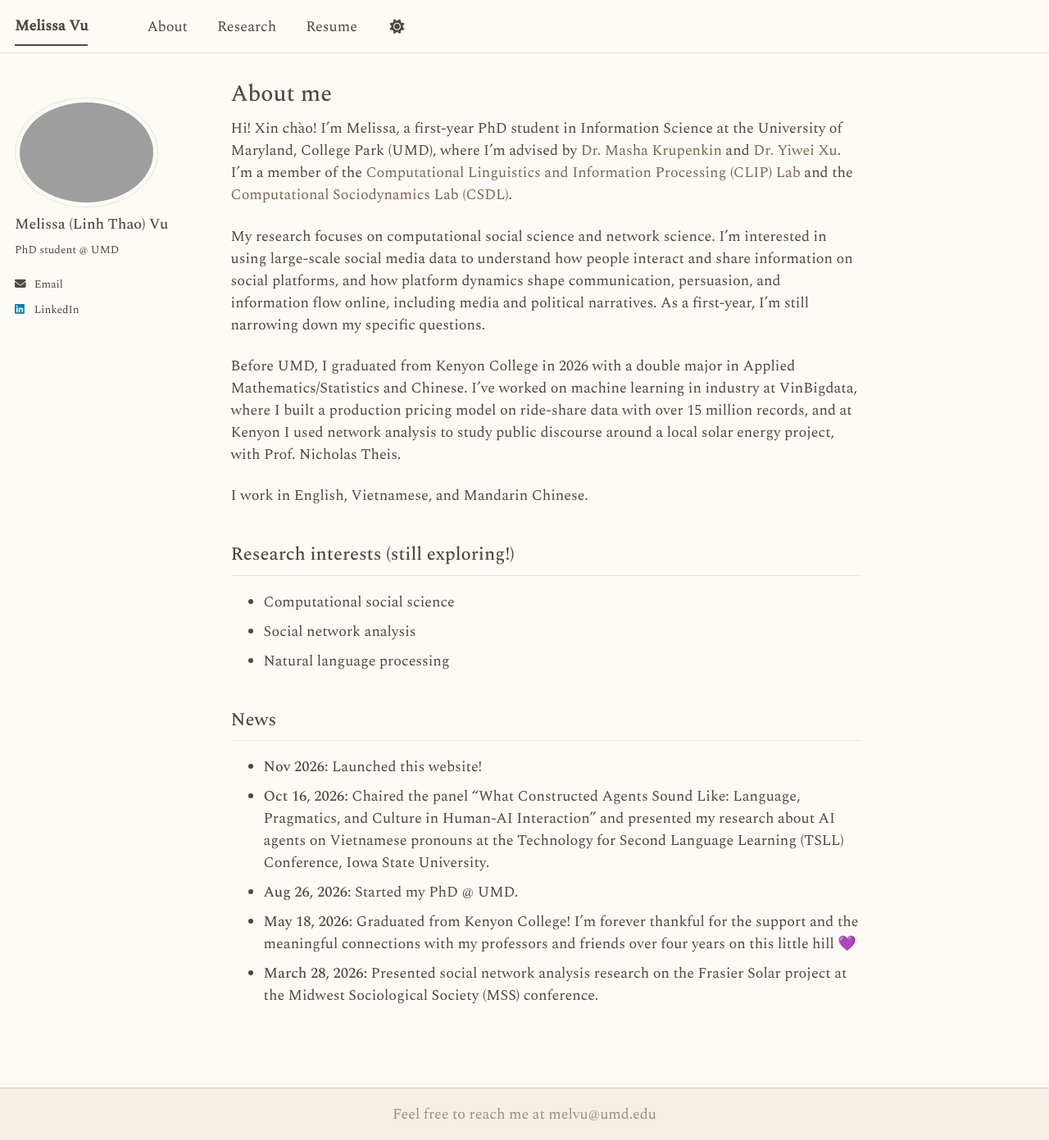
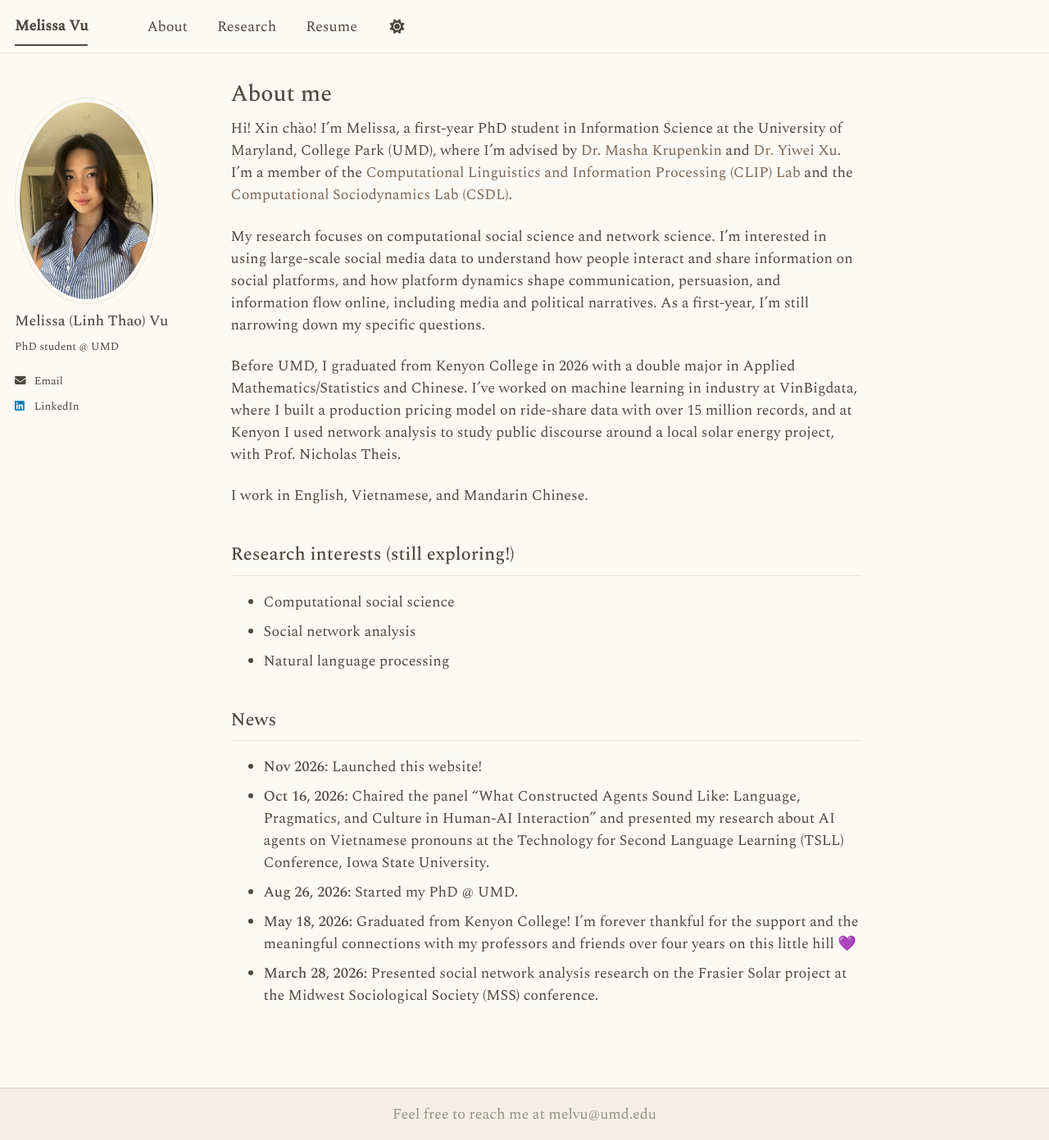
Before and after one commit to melvu-25/melvu-25.github.io, a Jekyll site: the page built from _pages/about.md, in a window 1280 px wide and 1391 px high. Shown: the whole window at 82% size. Built offline with Jekyll 4.4.1, drawn with Linux system fonts in a browser that asks for light colours; a script bundle is joined from its source files by our own code; a style sheet for code colours, icons or effects is not loaded.

Commit message:
Change author avatar from JPG to PNG format

```diff
--- a/_config.yml
+++ b/_config.yml
@@ -23,7 +23,7 @@ repository               : "melvu-25/melvu-25.github.io"
 #               Additional customization can be done by editing /_includes/author-profile.html
 author:
   # Biographic information
-  avatar           : "profile2.jpg"
+  avatar           : "profile2.png"
   name             : "Melissa (Linh Thao) Vu"
   pronouns         : # example: "she/her"
   bio              : "PhD student @ UMD"
```
